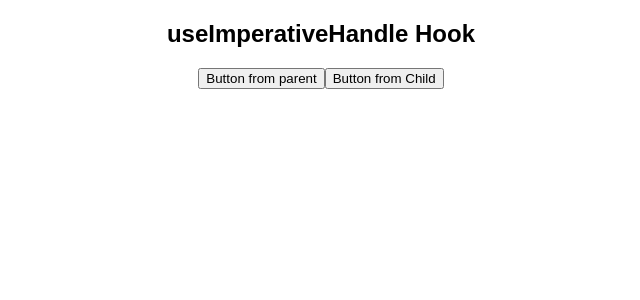
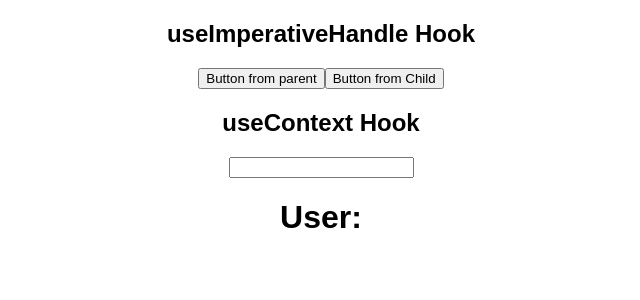
Before and after one commit to Ronak-Mutha/Practicing-React-Hooks, a React (Create React App) app: page / in a window 1280 px wide. Shown: the top 300 px of the page, without its empty margins (319-959 px from the left). Built offline with nearby package versions, Linux system fonts and the light colour scheme.

Commit message:
example using passing state through props

```diff
--- a/src/App.js
+++ b/src/App.js
@@ -5,6 +5,7 @@
 import PracticeUseRef from "./PracticeUseRef";
 import PracticeUseLayoutEffect from "./PracticeUseLayoutEffect";
 import PracticeUseImperativeHandle from "./PracticeUseImperativeHandle";
+import PracticeUseContext from "./PracticeUseContext";
 
 export default function App() {
   return (
@@ -22,6 +23,8 @@
       <PracticeUseLayoutEffect /> */}
       <h2> useImperativeHandle Hook </h2>
       <PracticeUseImperativeHandle />
+      <h2> useContext Hook </h2>
+      <PracticeUseContext />
     </div>
   );
 }
--- /dev/null
+++ b/src/Login.js
@@ -0,0 +1,13 @@
+import React from "react";
+
+export default function Login({ setUsername }) {
+  return (
+    <div>
+      <input
+        onChange={() => {
+          setUsername(event.target.value);
+        }}
+      />
+    </div>
+  );
+}
--- /dev/null
+++ b/src/PracticeUseContext.js
@@ -0,0 +1,14 @@
+import React, { useState } from "react";
+import User from "./User";
+import Login from "./Login";
+
+export default function PracticeUseContext() {
+  const [username, setUsername] = useState("");
+
+  return (
+    <div>
+      <Login setUsername={setUsername} />
+      <User username={username} />
+    </div>
+  );
+}
--- /dev/null
+++ b/src/User.js
@@ -0,0 +1,9 @@
+import React from "react";
+
+export default function User({ username }) {
+  return (
+    <div>
+      <h1>User: {username} </h1>
+    </div>
+  );
+}
```
